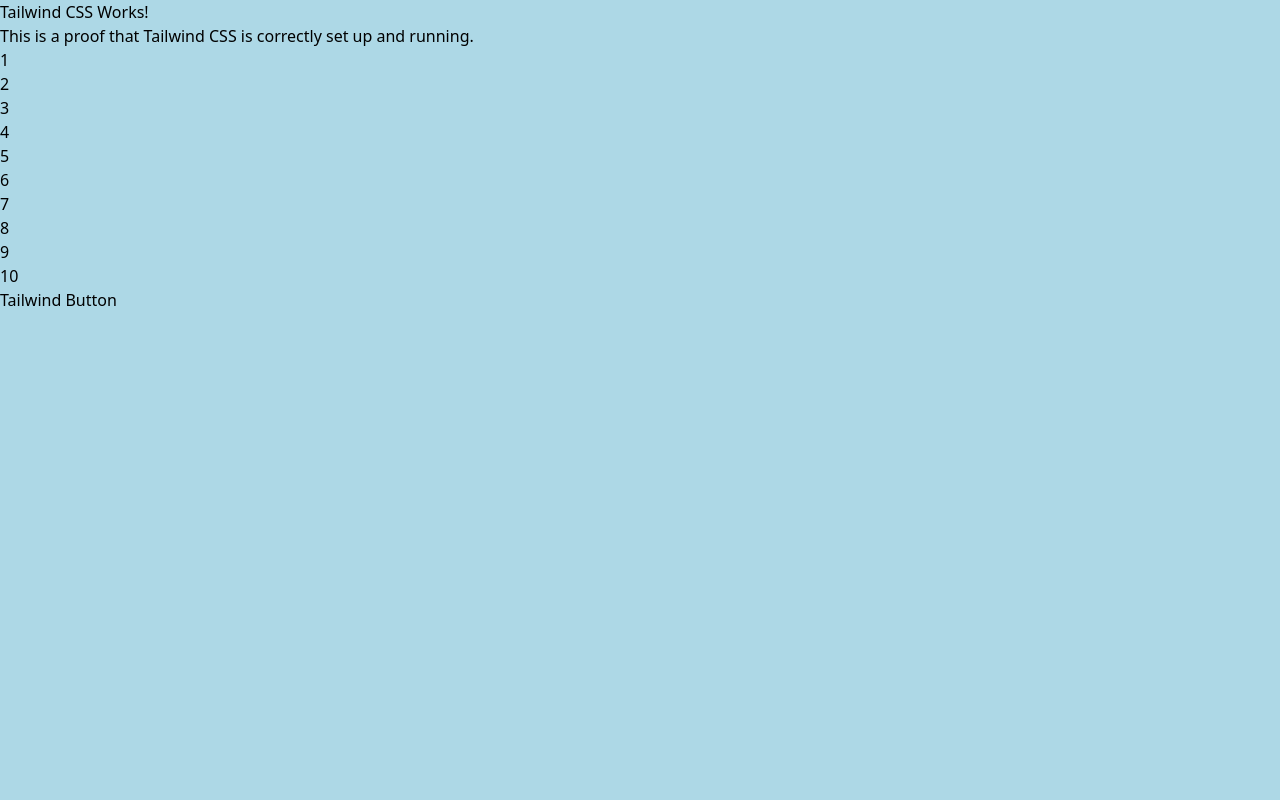
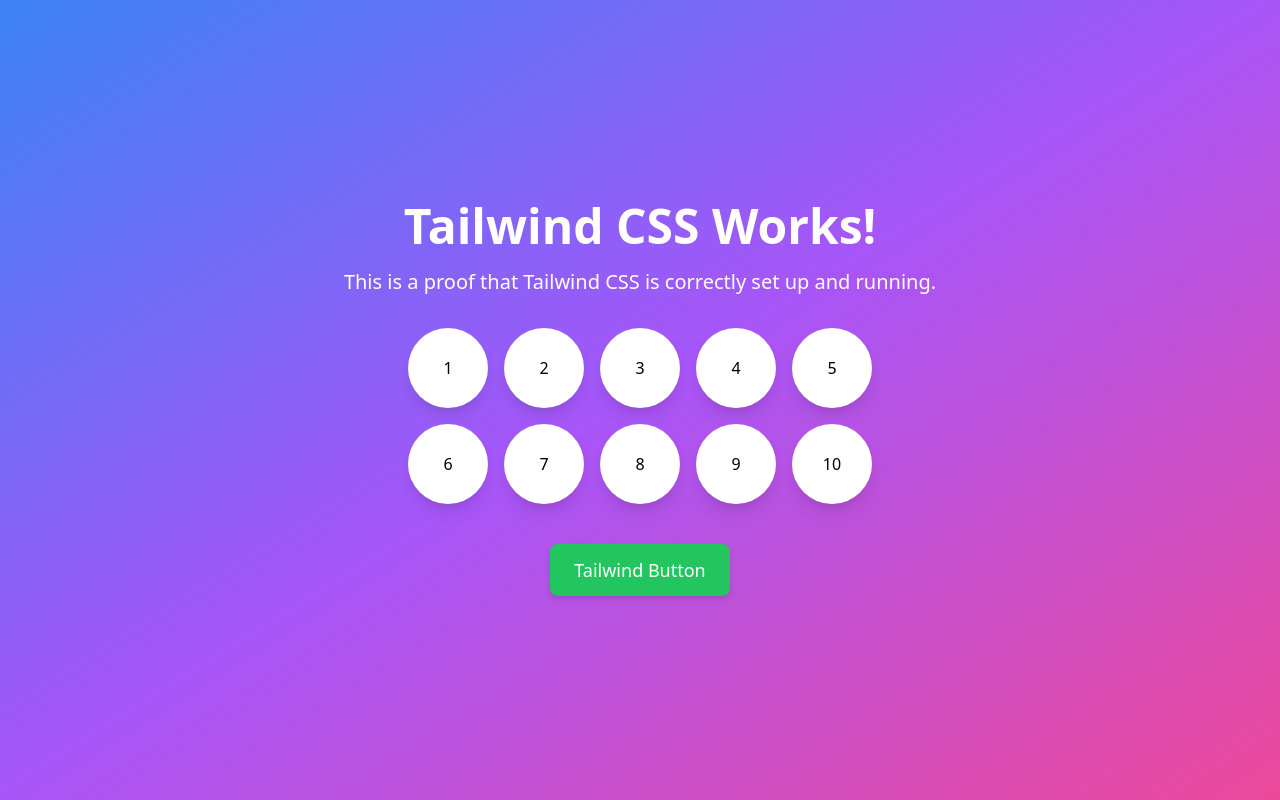
Before and after one commit to vicre/vicre-nextjs-app01, a Next.js app in the folder app-main/: page / in a window 1280 px wide. Built offline with nearby package versions, Linux system fonts and the light colour scheme.

Commit message:
change to commonjs

```diff
--- a/app-main/next.config.js
+++ b/app-main/next.config.js
@@ -1,21 +1,9 @@
-// next.config.js
+const withTM = require('next-transpile-modules')(['mermaid', 'lodash-es']); // Add ES modules here
 
-const isLocal = process.env.NODE_ENV === 'development';
+/** @type {import('next').NextConfig} */
+const nextConfig = {
+  reactStrictMode: true,
+  // If using Next.js 13 with the App Router, you might have additional configurations
+};
 
-export default {
-  images: {
-    domains: [],
-  },
-  webpack(config, { dev }) {
-    if (dev) {
-      config.devtool = 'cheap-module-source-map';
-    }
-    return config;
-  },
-  ...(isLocal
-    ? {} // Local environment: no additional configuration
-    : {
-        functions: {
-        },
-      }),
-};
+module.exports = withTM(nextConfig);
--- a/app-main/tailwind.config.js
+++ b/app-main/tailwind.config.js
@@ -1,4 +1,10 @@
-export const content = [
-  "./pages/**/*.{js,ts,jsx,tsx}",
-  "./components/**/*.{js,ts,jsx,tsx}", // Include this if you have a components folder
-];
+module.exports = {
+  content: [
+    './pages/**/*.{js,ts,jsx,tsx}',
+    './components/**/*.{js,ts,jsx,tsx}',
+  ],
+  theme: {
+    extend: {},
+  },
+  plugins: [],
+}
```
